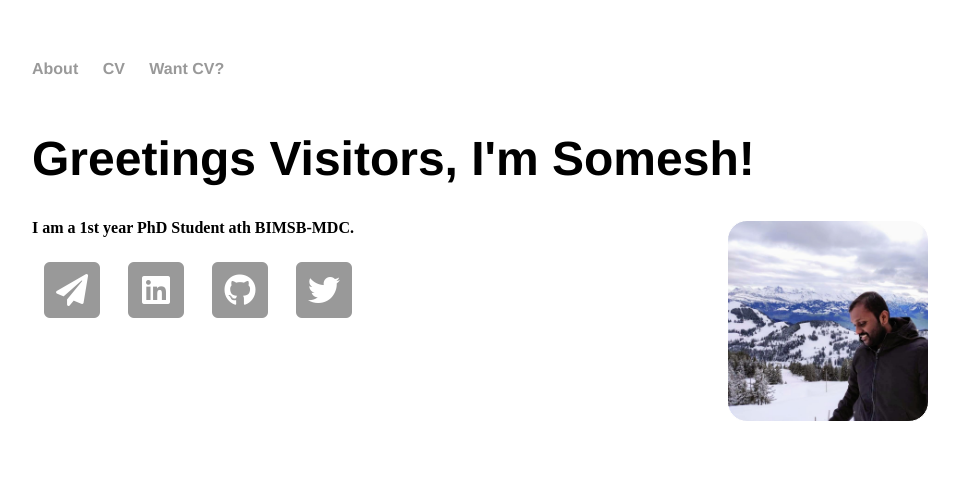
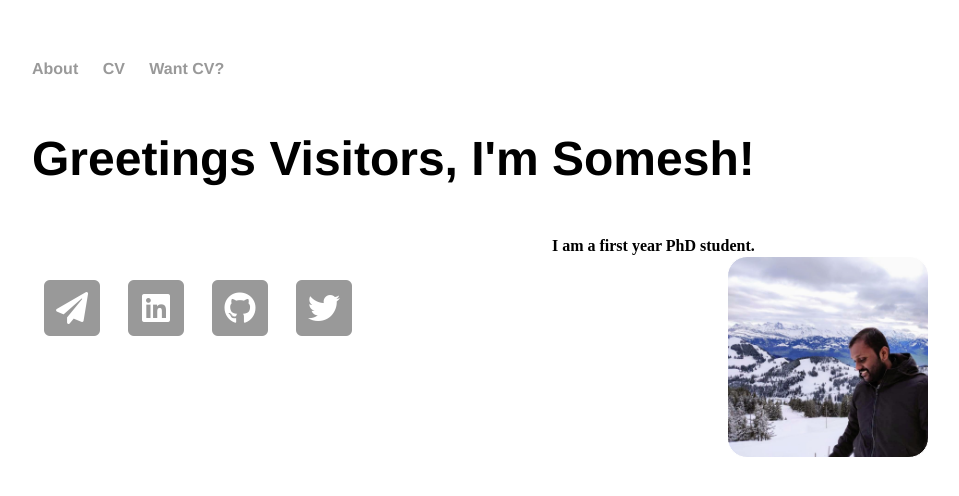
Before and after one commit to saisomesh2594/saisomesh2594.github.io, a Jekyll site: the page built from index.html, in a window 1280 px wide. Shown: the top 496 px of the page, without its empty margins (160-1119 px from the left). Built offline with Jekyll 4.4.1, drawn with Linux system fonts in a browser that asks for light colours.

Commit message:
Update index.html

```diff
--- a/index.html
+++ b/index.html
@@ -19,8 +19,12 @@ title: Somesh Sai, Just Another Bioinformatician
 	</nav>
 	<!--<div class="container" style="white-space:nowrap">-->
 	<h4>
-	<div class="logo-container" style="float:left;"><h1>Greetings Visitors, I'm Somesh!</h1></div>
-	<div style="float:left;">I am a 1st year PhD Student ath BIMSB-MDC.</div>
+	<div class="logo-container" style="float:left;">
+		<h1>Greetings Visitors, I'm Somesh!</h1>
+		<br>
+		I am a first year PhD student.
+		</div>
+
 	<div class="logo" style="float:right;">
 		<a class="logo" itemprop="url"
 		   href="{{ page.baseurl }}"
```
